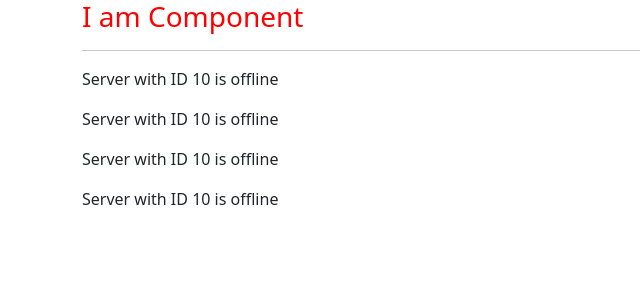
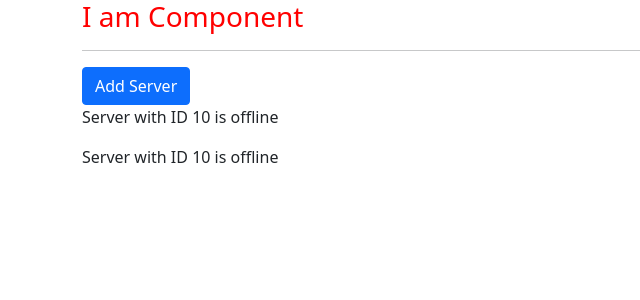
Before and after one commit to 3gzon/angular, an Angular app: page / in a window 1280 px wide. Shown: the top 300 px of the page, without its empty margins (0-640 px from the left). Built offline with nearby package versions, Linux system fonts and the light colour scheme.

Commit message:
feat: property binding

```diff
--- a/src/app/servers/servers.component.html
+++ b/src/app/servers/servers.component.html
@@ -1 +1,4 @@
+<button class="btn btn-primary" [disabled]="!allowNewServer">
+    Add Server
+</button>
 <app-server></app-server>
--- a/src/app/servers/servers.component.ts
+++ b/src/app/servers/servers.component.ts
@@ -2,14 +2,20 @@
 
 @Component({
   selector: 'app-servers',
-  template: `
-  <app-server></app-server>
-  <app-server></app-server>`,
+  // template: `
+  // <app-server></app-server>
+  // <app-server></app-server>`,
+  templateUrl:'./servers.component.html',
   styleUrls: ['./servers.component.css']
 })
 export class ServersComponent implements OnInit {
+  allowNewServer=false;
 
-  constructor() { }
+  constructor() {
+    setTimeout(()=>{
+      this.allowNewServer=true
+    },2000)
+   }
 
   ngOnInit(): void {
   }
```
